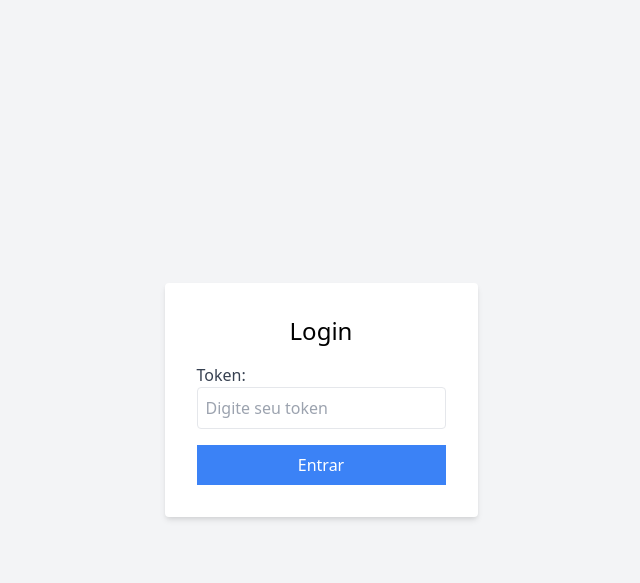
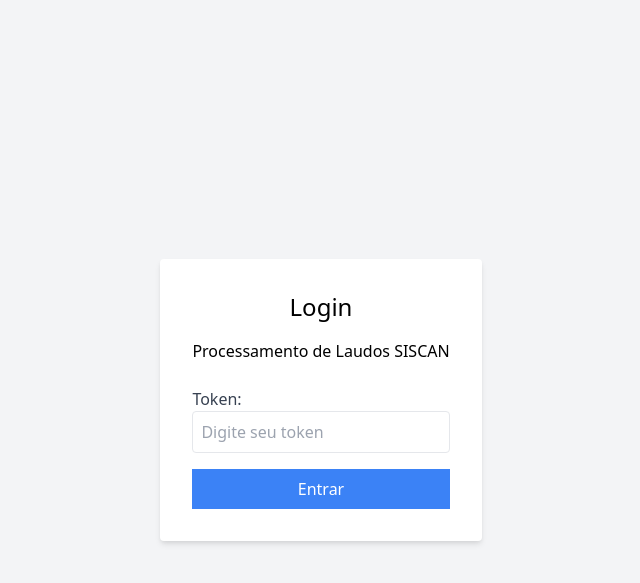
Before and after one commit to filiperochalopes/siscan-mamografia-busca-ativa, a Flask app: page / in a window 1280 px wide. Shown: the top 583 px of the page, without its empty margins (319-959 px from the left). Run offline with Flask 3, Linux system fonts and the light colour scheme.

Commit message:
docs: add readme

```diff
--- a/src/templates/login.html.j2
+++ b/src/templates/login.html.j2
@@ -6,6 +6,7 @@
 <div class="flex items-center justify-center h-screen">
   <div class="bg-white p-8 rounded shadow-md">
     <h1 class="text-2xl mb-4 text-center">Login</h1>
+    <h3>Processamento de Laudos SISCAN</h3><br/>
     {% with messages = get_flashed_messages() %}
       {% if messages %}
         <div class="mb-4">
```
Also changed, not shown: README.md (added).
